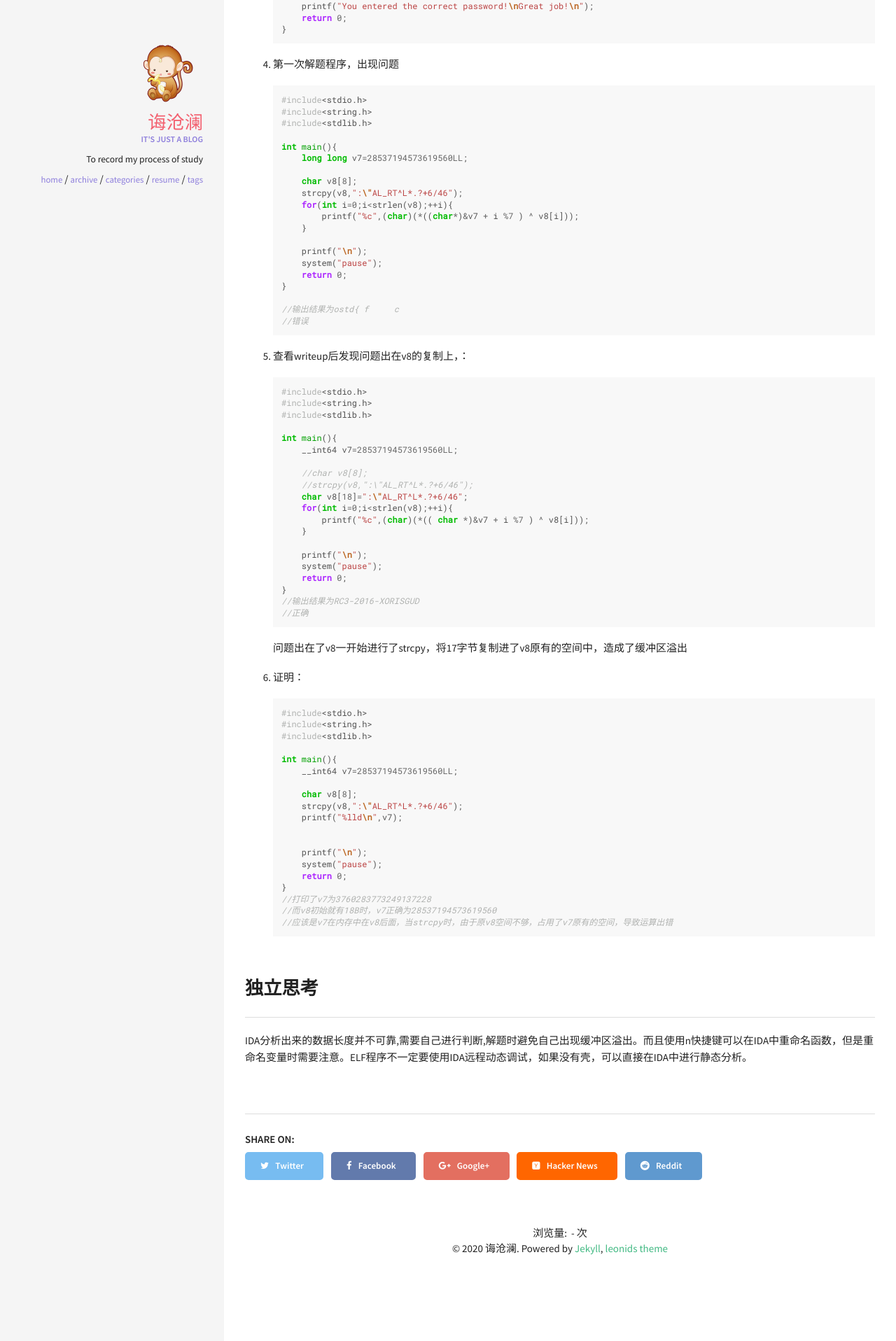
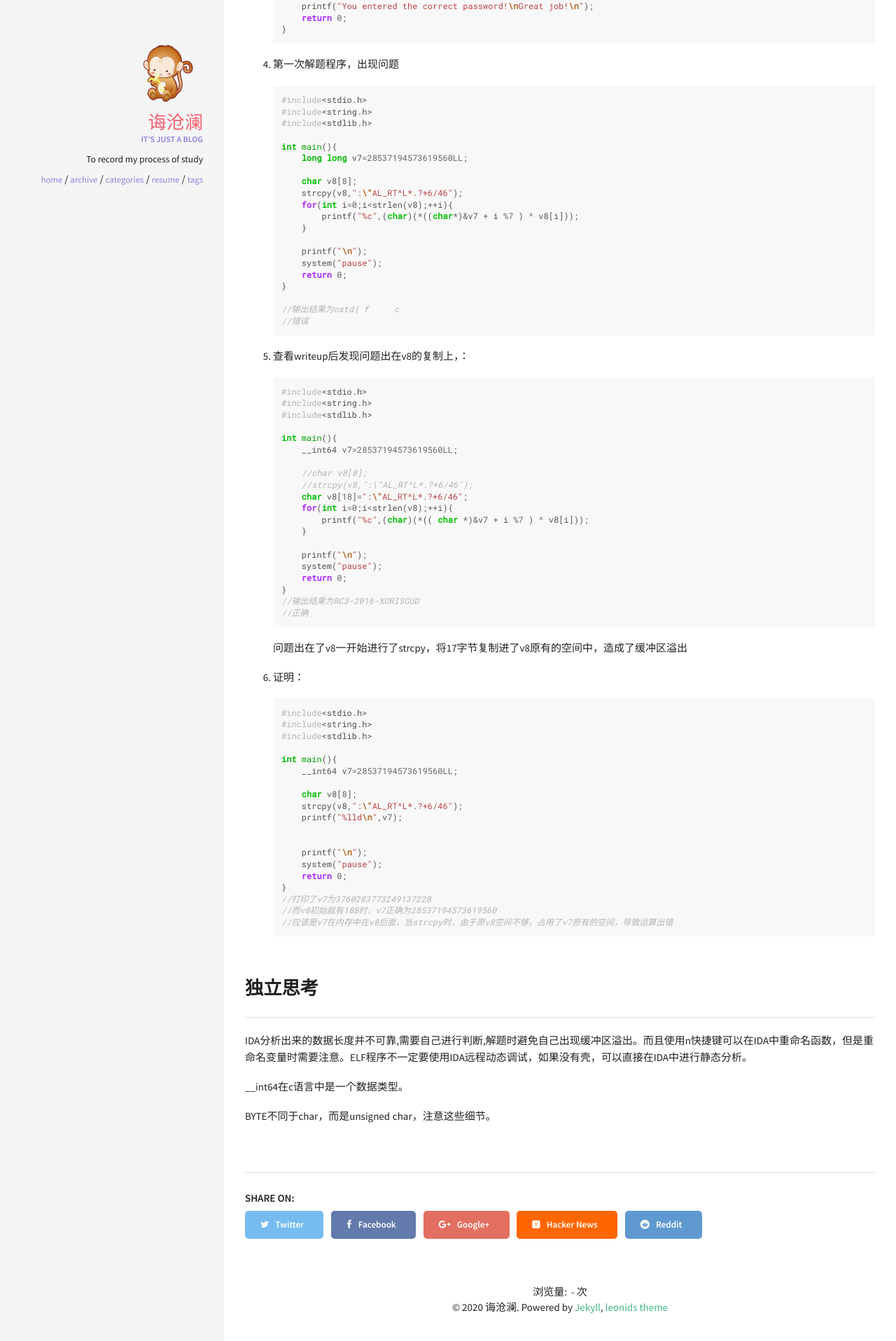
Before and after one commit to MonkeyDatabase/MonkeyDatabase.github.io, a Jekyll site: the page built from _posts/2020-09-14-ctf-logmein.md, in a window 1280 px wide. Shown: the part 1515-3431 px from the top of the page at 70% size. Built offline with Jekyll 4.4.1, drawn with Linux system fonts in a browser that asks for light colours; comment, search, counter and statistics services are not loaded.

Commit message:
commit ctf reverse

```diff
--- a/_posts/2020-09-14-ctf-logmein.md
+++ b/_posts/2020-09-14-ctf-logmein.md
@@ -157,3 +157,7 @@ comments: true
 ## 独立思考
 
 IDA分析出来的数据长度并不可靠,需要自己进行判断,解题时避免自己出现缓冲区溢出。而且使用n快捷键可以在IDA中重命名函数，但是重命名变量时需要注意。ELF程序不一定要使用IDA远程动态调试，如果没有壳，可以直接在IDA中进行静态分析。
+
+__int64在c语言中是一个数据类型。
+
+BYTE不同于char，而是unsigned char，注意这些细节。
```
